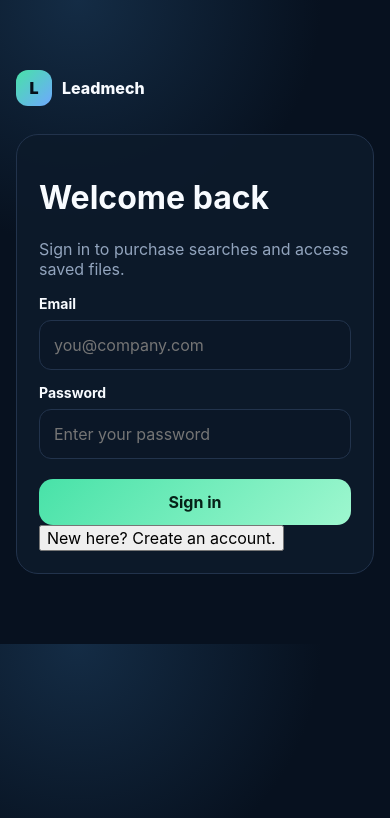
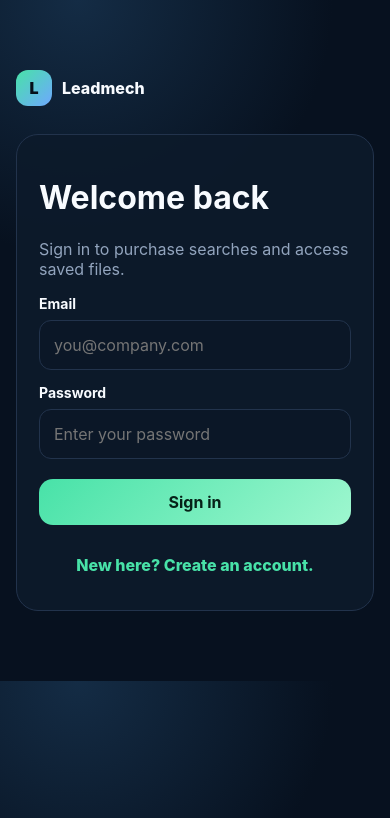
Before and after one commit to limitlessnx/LEADMECH, a Next.js app: page /auth in a window 390 px wide. Shown: the top 818 px of the page. Built offline with nearby package versions, Linux system fonts and the light colour scheme.

Commit message:
Fix mobile auth toggle button spacing

```diff
--- a/components/AuthForm.tsx
+++ b/components/AuthForm.tsx
@@ -66,6 +66,20 @@ export function AuthForm() {
       <button
         type="button"
         className="link-button"
+        style={{
+          appearance: 'none',
+          background: 'transparent',
+          border: 0,
+          color: 'var(--accent)',
+          cursor: 'pointer',
+          display: 'block',
+          fontWeight: 800,
+          lineHeight: 1.35,
+          marginTop: 18,
+          padding: '12px 8px',
+          textAlign: 'center',
+          width: '100%',
+        }}
         onClick={() => {
           setMode(mode === 'sign-in' ? 'sign-up' : 'sign-in');
           setMessage('');
```
